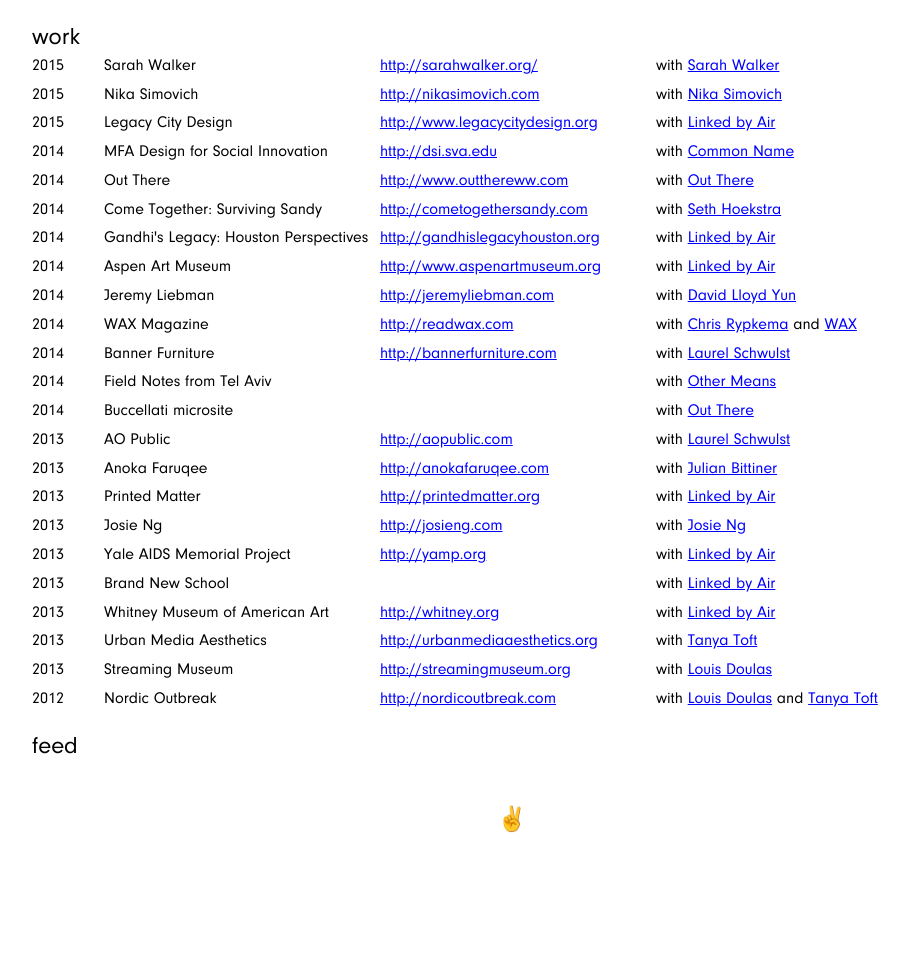
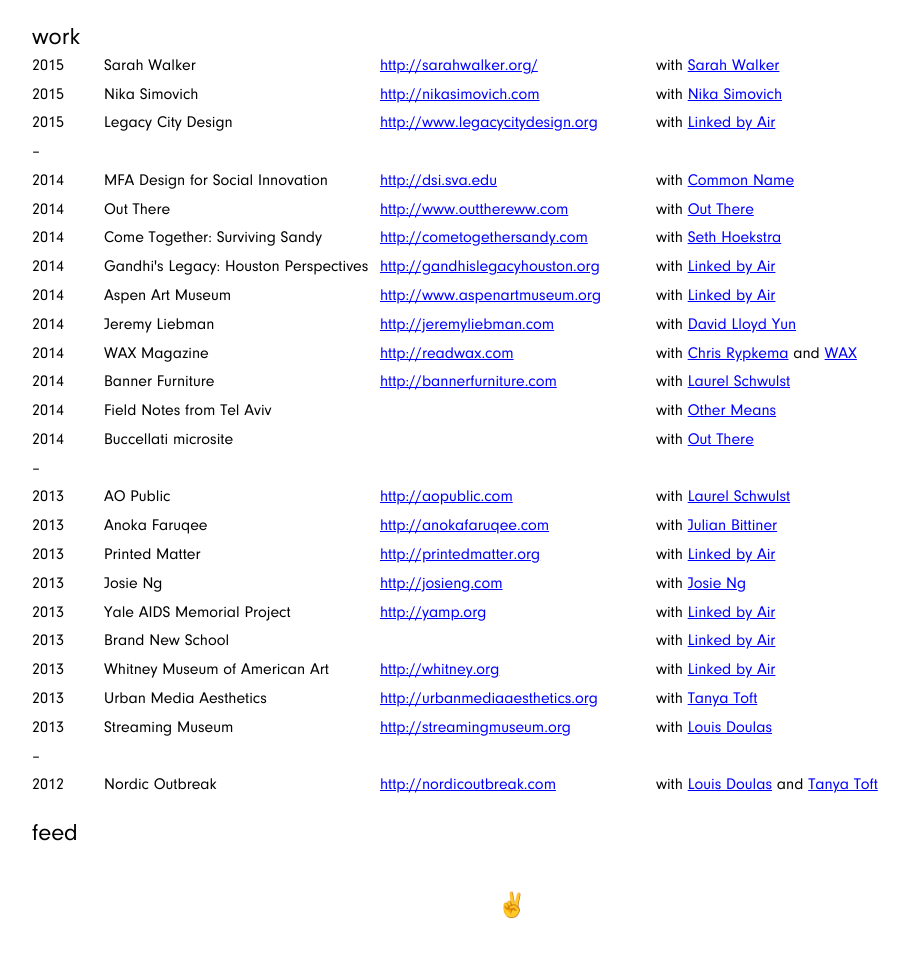
Before and after one commit to dylanfisher/my-website, a PHP site: page / in a window 1280 px wide. Shown: the part 163-1126 px from the top of the page, without its empty margins (128-1037 px from the left). Before the commit the page ends 996 px from the top, so only its background shows below. Run offline with PHP 8.4, Linux system fonts and the light colour scheme; some libraries are stand-ins or nearby versions.

Commit message:
Add dividers between project years

```diff
--- a/index.php
+++ b/index.php
@@ -106,6 +106,9 @@
       <li><a href="http://www.legacycitydesign.org" target="_blank">http://www.legacycitydesign.org</a></li>
       <li>with <a href="http://linkedbyair.net" target="_blank">Linked by Air</a></li>
     </ul>
+    <ul class="project divider">
+      <li>&ndash;</li>
+    </ul>
     <ul class="project">
       <li>2014</li>
       <li><h3>MFA Design for Social Innovation</h3></li>
@@ -166,6 +169,9 @@
       <li>&nbsp;</li>
       <li>with <a href="http://outthereww.com" target="_blank">Out There</a></li>
     </ul>
+    <ul class="project divider">
+      <li>&ndash;</li>
+    </ul>
     <ul class="project">
       <li>2013</li>
       <li><h3>AO Public</h3></li>
@@ -220,6 +226,9 @@
       <li><a href="http://streamingmuseum.org" target="_blank">http://streamingmuseum.org</a></li>
       <li>with <a href="http://louisdoulas.info" target="_blank">Louis Doulas</a></li>
     </ul>
+    <ul class="project divider">
+      <li>&ndash;</li>
+    </ul>
     <ul class="project">
       <li>2012</li>
       <li><h3>Nordic Outbreak</h3></li>
```
